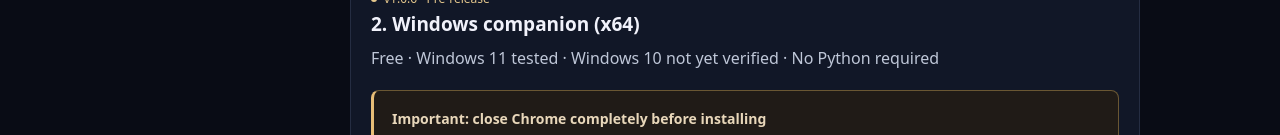
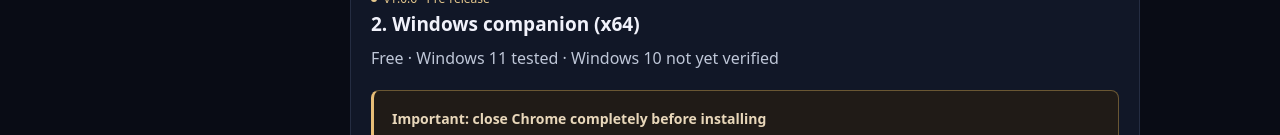
Before and after one commit to unwrittenbyte/unwrittenbyte.github.io, a plain HTML site: page speed-limiter.html in a window 1280 px wide. Shown: the part 821-956 px from the top of the page. Drawn offline with Linux system fonts and the light colour scheme.

Commit message:
Simplify Windows companion download card

```diff
--- a/speed-limiter.html
+++ b/speed-limiter.html
@@ -3,7 +3,7 @@
 <body><a class="skip" href="#main">Skip to content</a><header class="top"><div class="wrap nav"><a class="brand" href="index.html"><img src="assets/mark.svg" alt="" width="37" height="37">Unwritten Byte</a><nav class="navlinks" aria-label="Main navigation"><a href="index.html">Home</a><a href="speed-limiter.html" aria-current="page">Speed Limiter</a><a href="privacy.html">Privacy</a><a class="github" href="https://github.com/unwrittenbyte">GitHub ↗</a></nav></div></header>
 <main id="main"><section class="pagehero"><div class="wrap"><a class="back" href="index.html">← Unwritten Byte</a><div class="eyebrow" style="margin-top:24px">Project 01 / Windows utility</div><h1>Speed Limiter</h1><p class="lead">Take control of Chrome's download speed with customizable bandwidth limits, real-time monitoring and on-the-fly adjustments. Powered by a free, local Windows companion.</p></div></section><div class="wrap doc"><nav class="toc" aria-label="On this page"><strong>On this page</strong><a href="#download">Download</a><a href="#requirements">System requirements</a><a href="#install">Installation</a><a href="#usage">Using Speed Limiter</a><a href="#vpn">VPN compatibility</a><a href="#integrity">Verify the installer</a><a href="#uninstall">Uninstallation</a><a href="#support">Support and source</a></nav><article class="prose"><section id="download"><h2>Download</h2><p>Speed Limiter requires both the Chrome extension and the free Windows companion.</p>
 <div class="download"><span class="status">v1.0.6.3 · Pending review</span><h3>1. Chrome extension</h3><p>Coming soon to the Chrome Web Store. The extension is not publicly available yet.</p></div>
-<div class="download"><span class="status">v1.0.6 · Pre-release</span><h3>2. Windows companion (x64)</h3><p>Free · Windows 11 tested · Windows 10 not yet verified · No Python required</p>
+<div class="download"><span class="status">v1.0.6 · Pre-release</span><h3>2. Windows companion (x64)</h3><p>Free · Windows 11 tested · Windows 10 not yet verified</p>
 <div class="notice"><strong>Important: close Chrome completely before installing</strong><ol style="margin-bottom:0"><li>Download the Windows installer.</li><li><strong>Close all Google Chrome windows.</strong> If Chrome is still running in the background, exit it completely.</li><li>Run the installer, then reopen Chrome and open Speed Limiter.</li></ol></div>
 <div class="buttons"><a class="button primary" href="https://github.com/unwrittenbyte/speed-limiter/releases/download/v1.0.6/SpeedLimiter-Setup.exe">Download Windows installer ↓</a><a class="button" href="https://github.com/unwrittenbyte/speed-limiter/releases/tag/v1.0.6">View GitHub release ↗</a></div></div><div><h3>Unsigned installer</h3><p>The installer is currently unsigned, so Windows may display a security warning or prevent installation. Keep your security protections enabled. The source code, build instructions, build log and SHA-256 checksum are publicly available for verification. Checking the installer checksum before running it is recommended for additional assurance, but is not a required installation step. <a href="#integrity">Learn how to verify the installer.</a> No Windows code-signing certificate is used to authenticate this release.</p></div><p><a href="https://github.com/unwrittenbyte/speed-limiter/actions/runs/45309289999">GitHub Actions build log</a> · <a href="https://github.com/unwrittenbyte/speed-limiter/blob/v1.0.6/BUILD.md">Build from source</a></p></section>
 <section id="requirements"><h2>System requirements</h2><ul><li>Windows 11 x64 (tested); Windows 10 x64 (not yet verified).</li><li>Google Chrome 120 or newer.</li><li>Both the extension and companion; no Python installation required.</li></ul></section>
```
